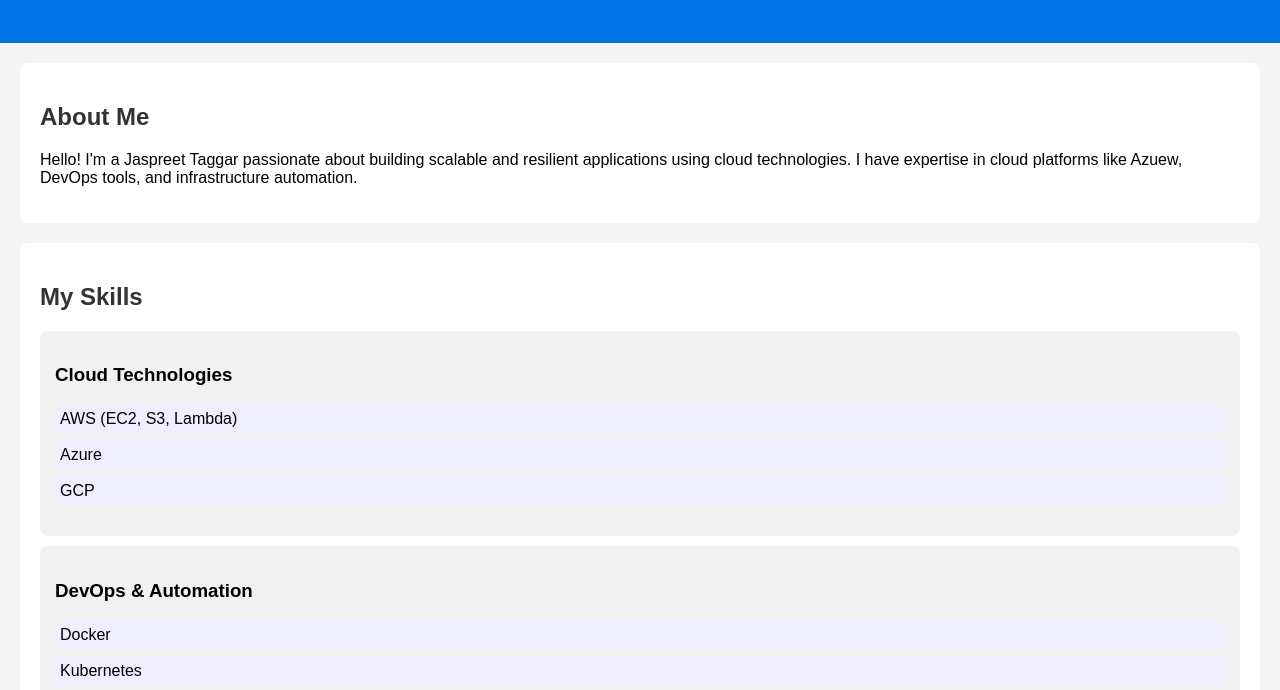
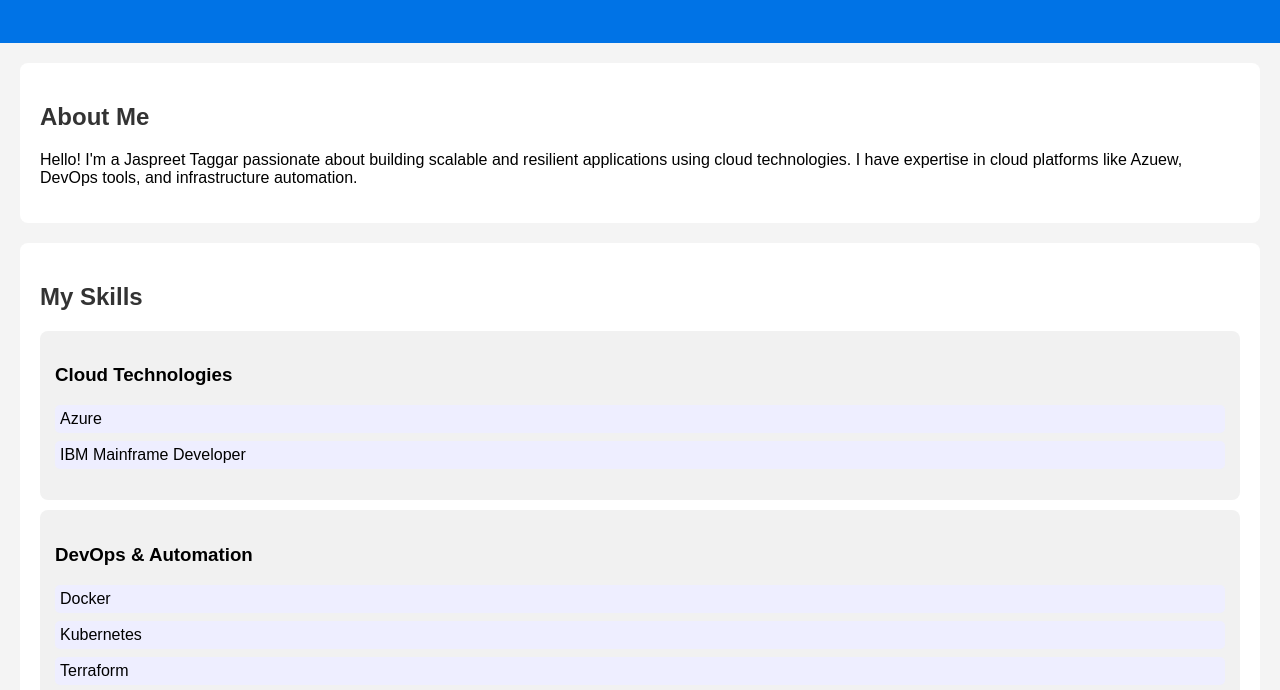
Before and after one commit to JTaggar/CloudResumeChallenge, a plain HTML site: page index.html in a window 1280 px wide. Shown: the part 104-794 px from the top of the page. Drawn offline with Linux system fonts and the light colour scheme.

Commit message:
Update index.html

```diff
--- a/index.html
+++ b/index.html
@@ -76,9 +76,8 @@
         <div class="card">
             <h3>Cloud Technologies</h3>
             <ul class="skills-list">
-                <li>AWS (EC2, S3, Lambda)</li>
                 <li>Azure</li>
-                <li>GCP</li>
+                <li>IBM Mainframe Developer</li>
             </ul>
         </div>
         <div class="card">
```
